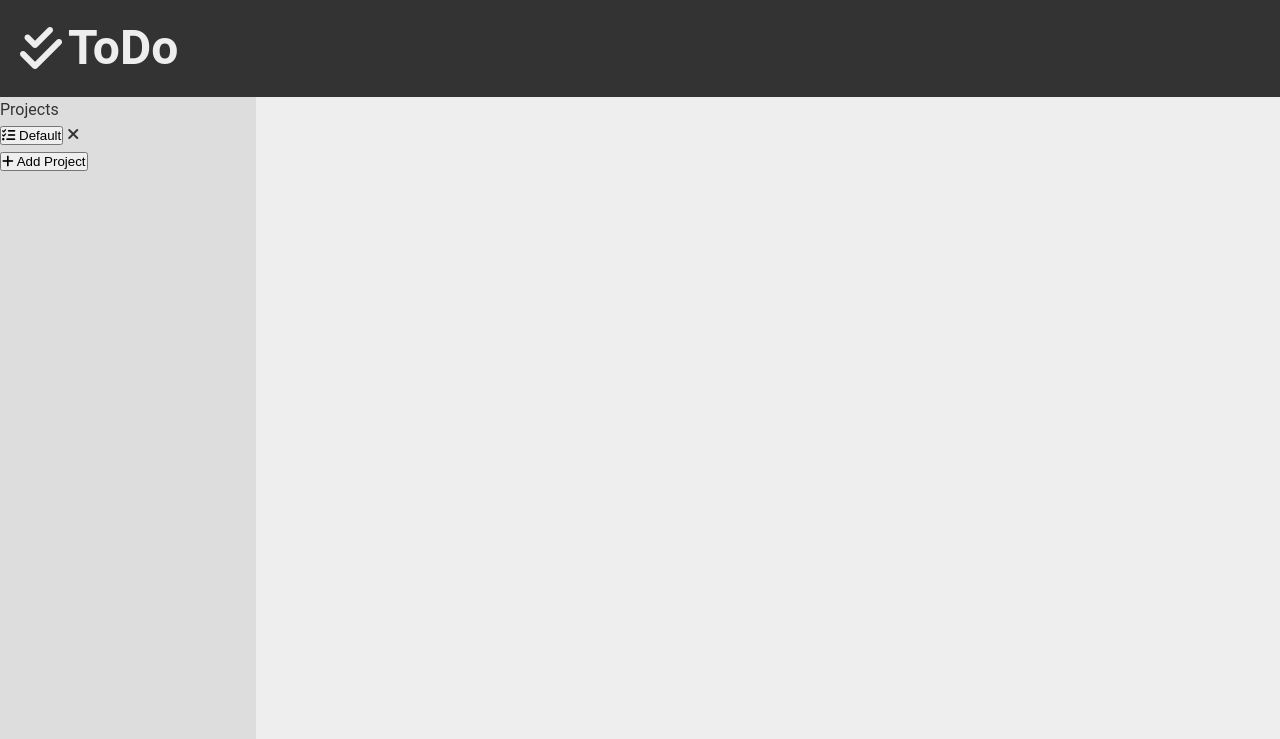
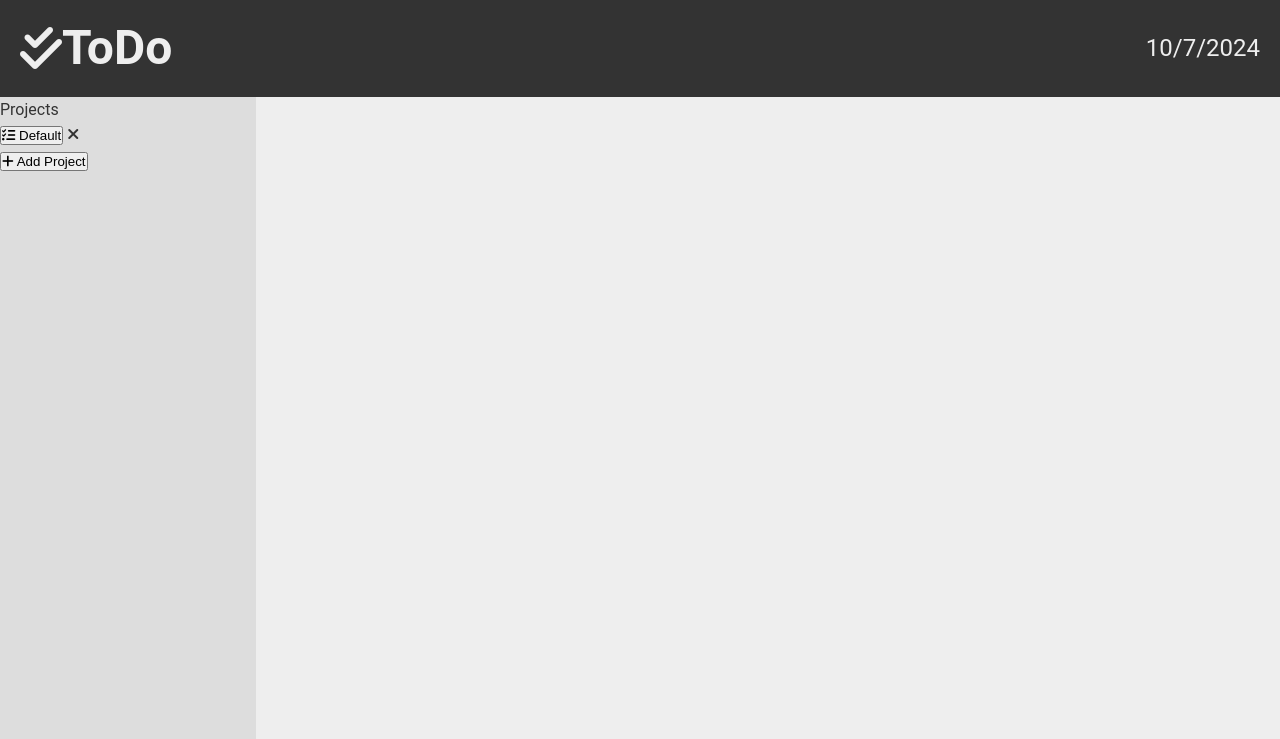
Before and after one commit to codedstrings/odin-ToDo, a website built with webpack: page src/template.html in a window 1280 px wide. Shown: the top 739 px of the page. Built offline with nearby package versions, Linux system fonts and the light colour scheme.

Commit message:
feat: add current date to header

```diff
--- a/src/assets/styles.css
+++ b/src/assets/styles.css
@@ -42,8 +42,13 @@ body {
   padding: 10px 20px;
   display: flex;
   align-items: center;
+  justify-content: space-between;
   gap: 6px;
   font-size: 1.5rem;
+}
+.header-left-section{
+  display: flex;
+  align-items: center;
 }
 /* sidebar */
 .content {
--- a/src/scripts/index.js
+++ b/src/scripts/index.js
@@ -7,4 +7,7 @@ document.addEventListener('DOMContentLoaded', () => {
     const ui = new UI();
     ui.loadHomepage();
   });
+  const dateTimeEle = document.getElementById("currentDatetime");
+  const currDate = new Date();
+  dateTimeEle.innerText = currDate.toLocaleDateString();
 // mainMenu(); //use to call the consoleApp(uncomment import statement).
--- a/src/template.html
+++ b/src/template.html
@@ -12,8 +12,13 @@
 
 <body>
   <header class="header">
-    <i class="fa-solid fa-check-double fa-2x"></i>
+    <div class="header-left-section">
+      <i class="fa-solid fa-check-double fa-2x"></i>
     <h1 class="headerText">ToDo</h1>
+    </div>
+    <div class="header-right-section">
+      <p id="currentDatetime"></p>
+    </div>
   </header>
   <main class="content">
     <nav class="sidebar">
```
Also changed, not shown: 1 other file.
